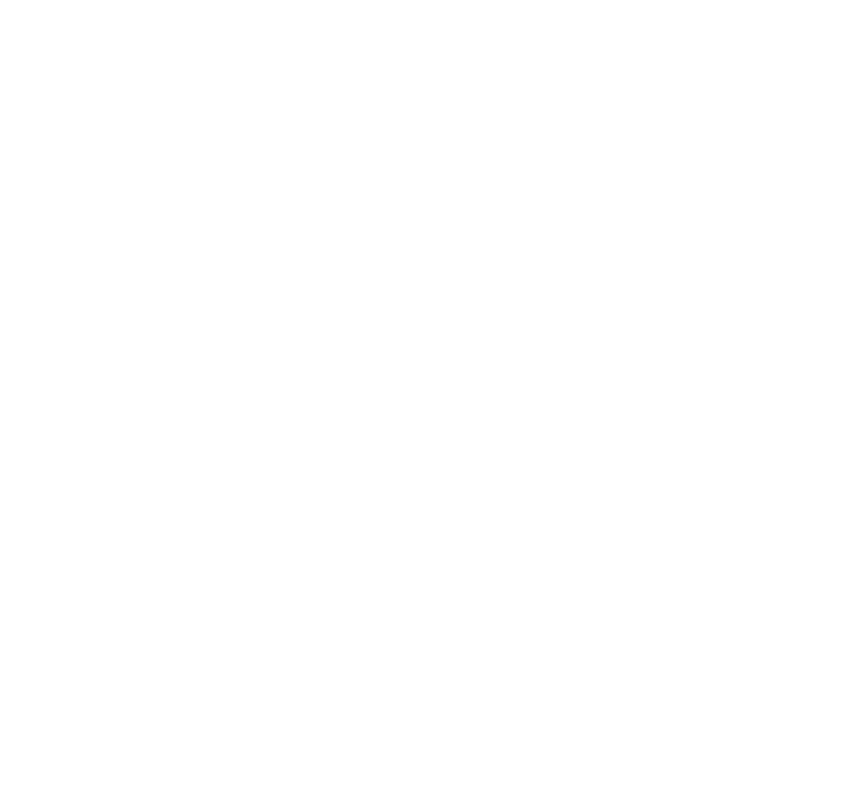
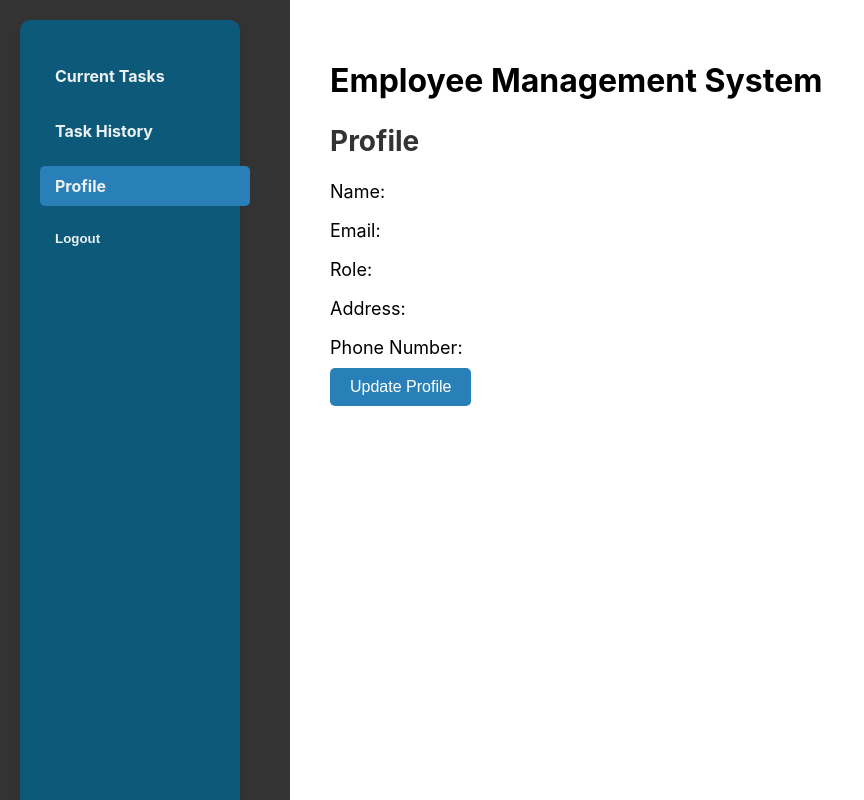
Before and after one commit to Renukaganga/employee-management-system, a React (Create React App) app: page /eprofile in a window 1280 px wide. Before the commit this address had no page. Shown: the top 800 px of the page, without its empty margins (0-864 px from the left). Built offline with nearby package versions, Linux system fonts and the light colour scheme; no server answers.

Commit message:
employee-login

```diff
--- a/src/App.js
+++ b/src/App.js
@@ -10,7 +10,10 @@ import CurrentTasks from './components/CurrentTasks';
 import TaskHistory from './components/TaskHistory';
 import Logout from './components/Logout';
 import './components/Dashboard.css'
+import CurrentTask from './components/employee/CurrentTask'
+import HisEmp from './components/employee/HisEmp'
 import { UserProvider } from './components/UserContext';
+import Eprofile from './components/employee/Eprofile';
 
 function App() {
     return (
@@ -22,6 +25,7 @@ function App() {
                 <Route path="/add-task" element={<AddTask />} />
                 <Route path="/tasks" element={<Tasks />} />
                 <Route path="/profile" element={<Profile />} />
+                <Route path="/eprofile" element={<Eprofile />} />
                 <Route path="/signup" element={<Signup />} />
                 <Route path="/" element={<Login />} />
                 <Route path="/add-task" element={<AddTask />} />
@@ -29,6 +33,8 @@ function App() {
                 <Route path="/task-history" element={<TaskHistory />} />
                 <Route path="/profile" element={<Profile />} />
                 <Route path="/logout" element={<Logout />} />
+                <Route path="/current-emp" element={<CurrentTask />} />
+                <Route path="/his-emp" element={<HisEmp />} />
             </Routes>
         </Router>
         </UserProvider>
--- a/src/components/Login.js
+++ b/src/components/Login.js
@@ -16,22 +16,28 @@ function Login() {
             const res = await axios.post('http://localhost:5000/api/auth/login', { email, password });
             localStorage.setItem('token', res.data.token);
 
-
             const userResponse = await axios.get('http://localhost:5000/api/auth/profile', {
                 headers: {
                     Authorization: `Bearer ${res.data.token}`,
                 },
             });
 
+            // Extract role from user data
+            const { role } = userResponse.data;
+
             // Update user details in context
             updateUser(userResponse.data);
 
-            // Navigate to profile page
-            navigate('/profile');
+            // Navigate to appropriate dashboard based on role
+            if (role === 'Manager') {
+                navigate('/profile');
+            } else {
+                navigate('/eprofile');
+            }
         } catch (error) {
             console.error('Login error:', error);
             setError('Email or password is incorrect.'); // Set error message
-            alert('Invalid password or Email')
+            alert('Invalid password or Email');
         }
     };
 
--- /dev/null
+++ b/src/components/employee/CurrentTask.js
@@ -0,0 +1,15 @@
+import React from 'react';
+import Edashboard from './Edashboard';
+
+const CurrentTask = () => {
+    return (
+        <div>
+            <div>
+                <Edashboard />
+            </div>
+            hi
+        </div>
+    );
+};
+
+export default CurrentTask;
--- /dev/null
+++ b/src/components/employee/Edashboard.js
@@ -0,0 +1,40 @@
+
+import React from 'react';
+import { NavLink } from 'react-router-dom';
+import { useNavigate } from 'react-router-dom';
+import '../Dashboard.css';
+
+function Edashboard() {
+    const navigate = useNavigate();
+
+    const handleLogout = () => {
+        localStorage.removeItem('token');
+        navigate('/login');
+    };
+  return (
+    <div className="Dashboard">
+      <div className="dashboard">
+        <ul className="nav flex-column">
+
+
+          <li className="nav-item">
+          <NavLink to="/current-emp" activeClassName="active">Current Tasks</NavLink>
+          </li>
+          <li className="nav-item">
+          <NavLink to="/his-emp" activeClassName="active">Task History</NavLink>
+          </li>
+          <li className="nav-item">
+          <NavLink to="/eprofile" activeClassName="active">Profile</NavLink>
+          </li>
+
+           <li className="nav-item">
+           <button onClick={handleLogout}>Logout</button>
+          </li>
+
+        </ul>
+      </div>
+    </div>
+  );
+}
+
+export default Edashboard;
--- /dev/null
+++ b/src/components/employee/Eprofile.js
@@ -0,0 +1,54 @@
+import React, { useState, useEffect } from 'react';
+import axios from 'axios';
+
+import '../Profile.css';
+import Edashboard from './Edashboard';
+
+function Eprofile() {
+    const [profile, setProfile] = useState({ name: '', email: '', role: '' });
+
+    useEffect(() => {
+        // Fetch profile data from the backend
+        const fetchProfile = async () => {
+            try {
+                const token = localStorage.getItem('token');
+                const response = await axios.get('http://localhost:5000/api/auth/profile', {
+                    headers: {
+                        Authorization: `Bearer ${token}`,
+                    },
+                });
+                setProfile(response.data);
+            } catch (error) {
+                console.error('Error fetching profile:', error);
+            }
+        };
+
+        fetchProfile();
+    }, []);
+
+    const handleUpdate = () => {
+        // Logic to update profile
+    };
+
+    return (
+        <div className="profile-page">
+            <div className="sidebar">
+                <Edashboard />
+            </div>
+            <div className="profile-content">
+            <div><h1>Employee Management System</h1></div>
+                <h2>Profile</h2>
+                <p>Name: {profile.name}</p>
+                <p>Email: {profile.email}</p>
+                <p>Role: {profile.role}</p>
+                <p>Address: {profile.address}</p>
+                <p>Phone Number:{profile.phoneNumber}</p>
+                <button className="update-button" onClick={handleUpdate}>
+                    Update Profile
+                </button>
+            </div>
+        </div>
+    );
+}
+
+export default Eprofile;
--- /dev/null
+++ b/src/components/employee/HisEmp.js
@@ -0,0 +1,15 @@
+import React from 'react';
+import Edashboard from './Edashboard';
+
+const HisEmp = () => {
+    return (
+        <div>
+            <div>
+                <Edashboard />
+            </div>
+            hi
+        </div>
+    );
+};
+
+export default HisEmp;
```
